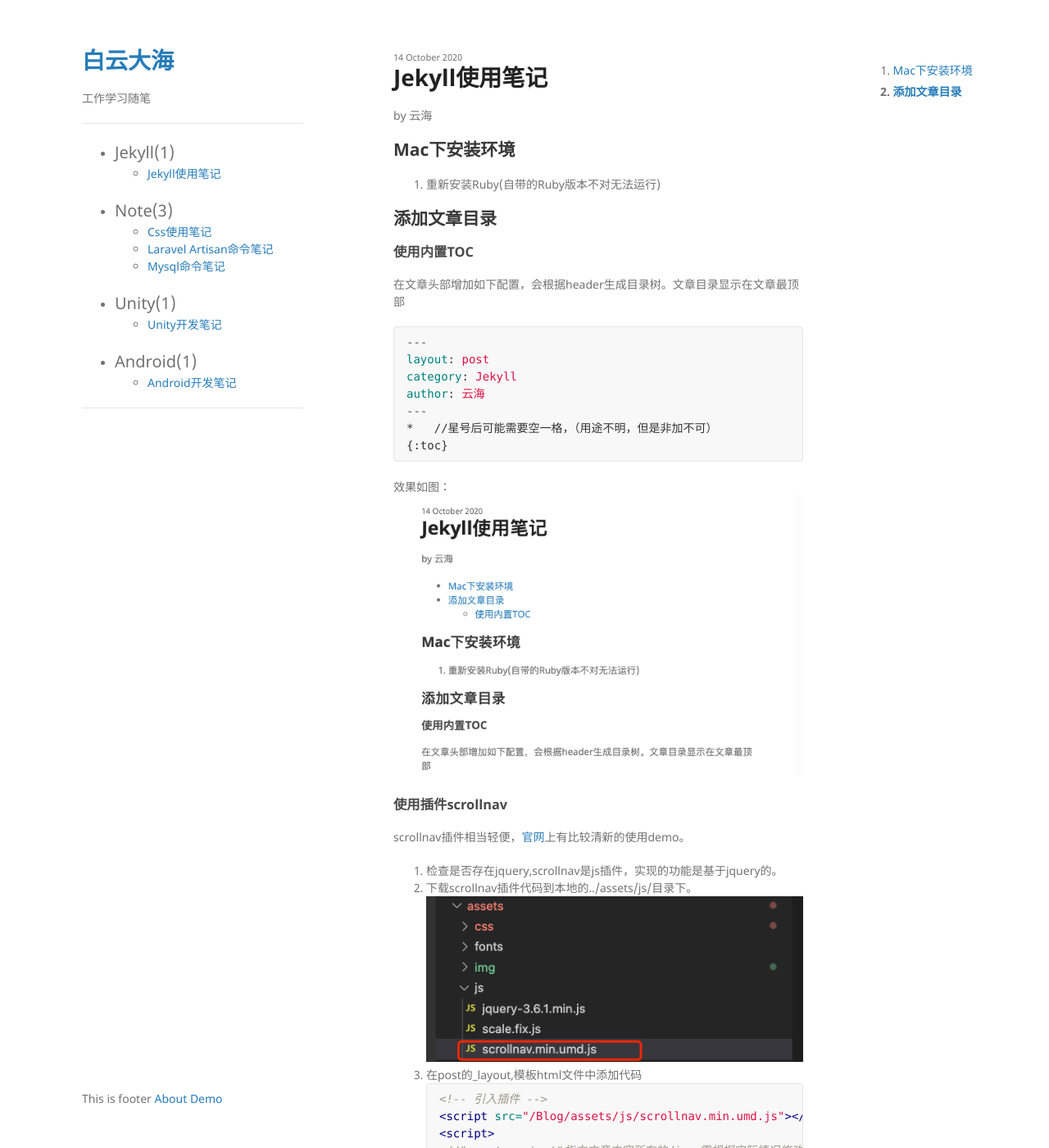
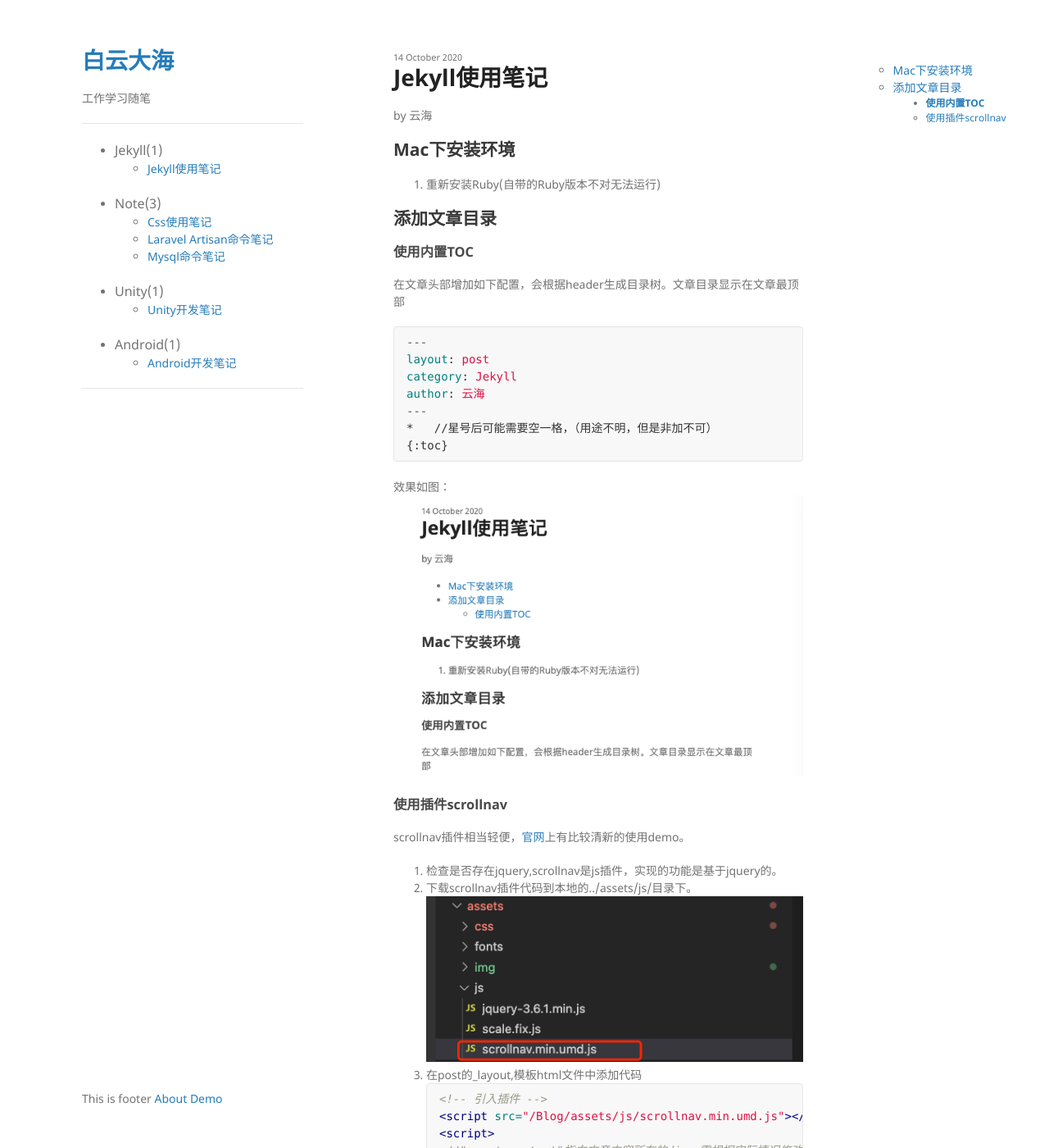
Before and after one commit to huangyunhai/Blog, a Jekyll site: the page built from _posts/Jekyll/2020-10-14-Jekyll使用笔记.md, in a window 1280 px wide and 1400 px high. Shown: the whole window at 82% size. Built offline with Jekyll 4.4.1, drawn with Linux system fonts in a browser that asks for light colours; some of the changed text lies outside the part shown.

Commit message:
调整样式

````diff
--- a/_includes/site-categories.html
+++ b/_includes/site-categories.html
@@ -3,7 +3,7 @@
   <ul class="category-ul">
     {% for category in site.categories %}
       <li>
-        <div class="category-item">{{ category | first }}({{ category | last | size }})</div>
+        <text class="category-item">{{ category | first }}({{ category | last | size }})</text>
         <ul class="post-ul">
           {% assign cat = category | first %}
           {% for post in site.categories[cat]  %}
--- a/_layouts/post.html
+++ b/_layouts/post.html
@@ -19,5 +19,9 @@ layout: default
     // 直接调用初始化接口与demo中一致
     scrollnav.init(ct, {
         debug: false,
+        // 一级目录
+        sections: 'h2',
+        // 二级目录
+        subSections: 'h3',
     });
 </script>
--- a/_posts/Jekyll/2020-10-14-Jekyll使用笔记.md
+++ b/_posts/Jekyll/2020-10-14-Jekyll使用笔记.md
@@ -45,4 +45,32 @@ scrollnav插件相当轻便，[官网](https://scrollnav.com/)上有比较清新
 4. 添加post css样式，直接复制demo上的样式在本地调整布局位置。效果如下：<br/>
 ![jekyll-scrollnav](/assets/img/Jekyll使用笔记/jekyll-scrollnav.png)
 
-5. 最后根据喜好调整样式
+5. 最后根据喜好调整样式<br/>调整为两级目录<br/>
+```js
+scrollnav.init(ct, {
+    debug: false,
+    // 一级目录
+    sections: 'h2',
+    // 二级目录
+    subSections: 'h3',
+});
+```
+调整目录样式
+```css
+// 一级目录样式
+.scroll-nav__item {
+  font-size: 14px;
+  list-style:circle;
+}
+// 二级目录样式
+.scroll-nav__sub-item {
+  font-size: 12px;
+  list-style:circle;
+}
+// 目录选中样式
+.scroll-nav__item--active {
+  font-weight: 600;
+  position: relative;
+  list-style:disc;
+}
+```
--- a/_sass/custom.scss
+++ b/_sass/custom.scss
@@ -30,7 +30,7 @@
   }
 .site-categories{
     .category-item{
-        font-size: 20px;
+        font-size: 16px;
         margin:0 0 0px;
     }
 }
--- a/assets/css/poss.scss
+++ b/assets/css/poss.scss
@@ -23,18 +23,26 @@
 .scroll-nav__list {
   margin: 0;
   padding-left: 1.4em;
-  // list-style-type: none;
 }
 
-
+// 一级目录样式
 .scroll-nav__item {
-  margin-bottom: 5px;
+  font-size: 14px;
+  list-style:circle;
 }
 
+// 二级目录样式
+.scroll-nav__sub-item {
+  font-size: 12px;
+  list-style:circle;
+}
+
+// 目录选中样式
 .scroll-nav__item--active {
   font-weight: 600;
   position: relative;
 
+  list-style:disc;
 }
 
 .scroll-nav__link {
@@ -44,16 +52,3 @@
   //margin: 0 auto;
   //padding-left: 42px;
 }
-
-.post__article {
-  padding: 20px;
-
-  @media screen and (min-width: 700px) {
-    margin-left: 210px;
-    padding: 30px;
-  }
-
-  @media screen and (min-width: 1000px) {
-    margin-left: 310px;
-  }
-}
````
